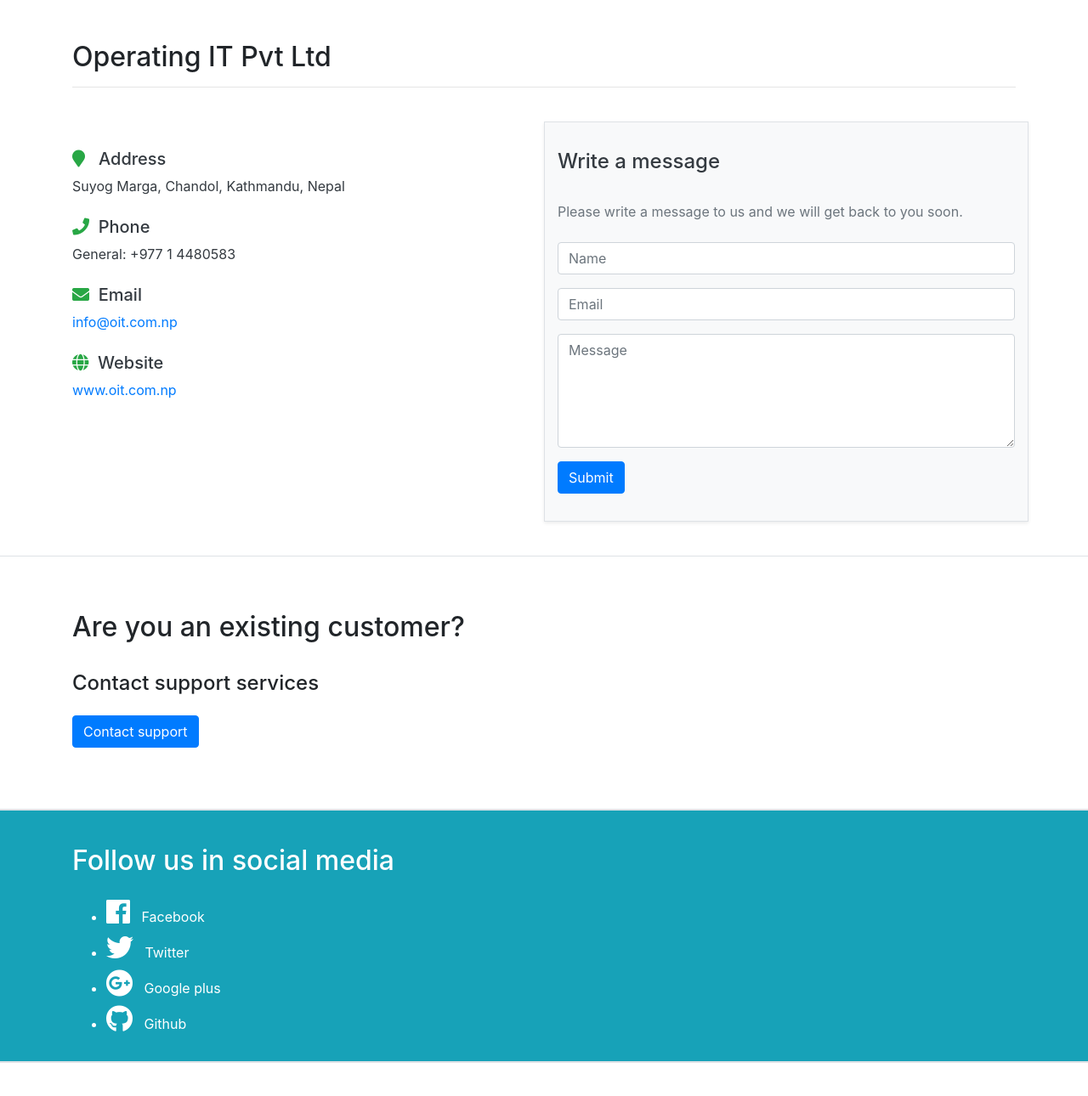
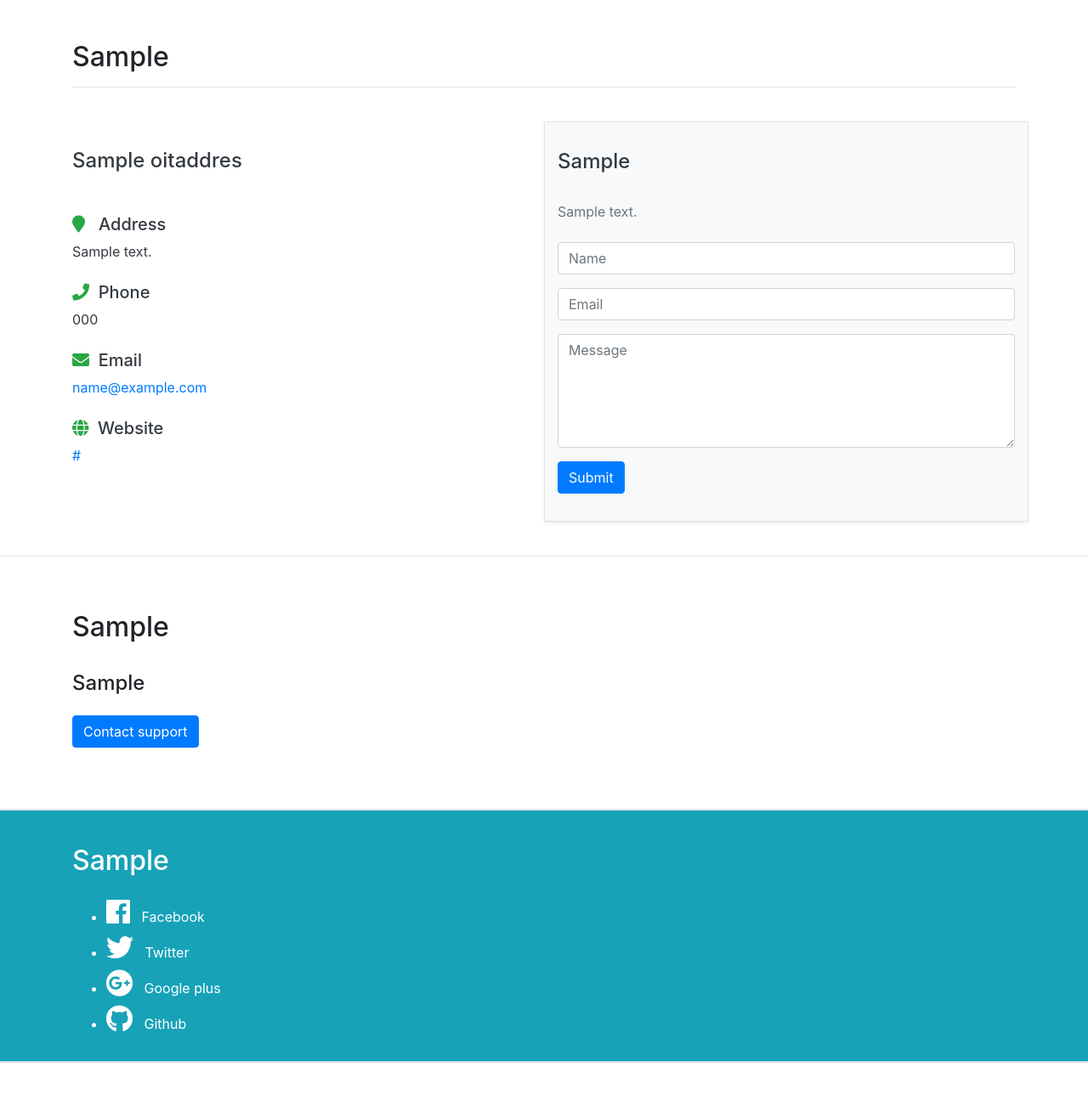
Before and after one commit to navrang-hotel/oit, a Django app: page /contact/ in a window 1280 px wide. Shown: the part 57-1347 px from the top of the page at 85% size. Run offline with Django 3.2, Linux system fonts and the light colour scheme; tables that the repository leaves empty hold one stand-in row (values such as "Sample post"); some libraries are stand-ins or nearby versions.

Commit message:
Making contact page cmslike; misc changes

```diff
--- a/base/models.py
+++ b/base/models.py
@@ -131,3 +131,82 @@ class IndexPageHeroPara(models.Model):
         """String representation of object."""
 
         return self.body
+
+# ===================
+# Contact Page header
+# ===================
+
+class ContactPageHeader(models.Model):
+    """Model class for Contact page header."""
+
+    header = models.CharField(max_length=100)
+
+
+    def __str__(self):
+        """String representation of object."""
+
+        return self.header
+
+# ===========
+# OIT Address
+# ===========
+
+class OITAddress(models.Model):
+    """Model class for OIT address."""
+
+    name = models.CharField(max_length=100)
+    address = models.CharField(max_length=150)
+    phone = models.CharField(max_length=20)
+    email = models.EmailField(max_length=100)
+    website = models.CharField(max_length=100)
+
+
+    def __str__(self):
+        """String representation of object."""
+
+        return self.name
+
+# ==========================
+# Contact page Write message
+# ==========================
+
+class ContactPageWriteMessage(models.Model):
+    """Model class for contact page write message section."""
+
+    header = models.CharField(max_length=100)
+    body = models.TextField(max_length=200)
+
+    def __str__(self):
+        """String representation of object."""
+
+        return self.header
+
+# ==============================
+# Contact page Existing Customer
+# ==============================
+
+class ContactPageExistingCustomer(models.Model):
+    """Model class for contact page existing customer section."""
+
+    header1 = models.CharField(max_length=100)
+    header2 = models.CharField(max_length=100)
+    btn_bs_class = models.CharField(max_length=20)
+
+    def __str__(self):
+        """String representation of object."""
+
+        return self.header1
+
+# ======================
+# Contact page Follow us
+# ======================
+
+class ContactPageFollowUs(models.Model):
+    """Model class for contact page follow us section."""
+
+    header = models.CharField(max_length=100)
+
+    def __str__(self):
+        """String representation of object."""
+
+        return self.header
--- a/base/templates/base/base_generic.html
+++ b/base/templates/base/base_generic.html
@@ -13,7 +13,7 @@
     <!-- /Bootstrap 4.0 -->
 
     <!-- Share this -->
-<script type='text/javascript' src='//platform-api.sharethis.com/js/sharethis.js#property=5b07254d467eb300118940c5&product=inline-share-buttons' async='async'></script>
+<!--<script type='text/javascript' src='//platform-api.sharethis.com/js/sharethis.js#property=5b07254d467eb300118940c5&product=inline-share-buttons' async='async'></script>-->
 
     <!-- title and favicon -->
     <title>OIT</title>
--- a/base/templates/base/contact.html
+++ b/base/templates/base/contact.html
@@ -6,31 +6,30 @@
 
 {% block content %}
   <div class="container pt-5">
-    <h2>Operating IT Pvt Ltd</h2>
+    <h2>{{ cph.header }}</h2>
     <hr/>
   </div>
-
-
 
   <div class="container-fluid shadow-rm">
     <div class="container my-4">
       <div class="row py-3 text-dark">
         <div class="col-sm-6">
           <p class="pb-3">
+            <h4 class="text-success-rm mb-5">{{ oit_address.name }}</h4>
             <h5 class="text-success-rm"><i class="fas fa-map-marker text-success"></i>&nbsp;&nbsp; Address</h5>
-            Suyog Marga, Chandol, Kathmandu, Nepal<br/><br/>
+            {{ oit_address.address }}<br/><br/>
             <h5><i class="fas fa-phone text-success"></i>&nbsp;  Phone</h5>
-            General: +977 1 4480583<br/><br/>
+            {{ oit_address.phone }}<br/><br/>
             <h5><i class="fas fa-envelope text-success"></i>&nbsp;  Email</h5>
-            <a href="">info@oit.com.np</a><br/><br/>
+            <a href="">{{ oit_address.email }}</a><br/><br/>
             <h5><i class="fas fa-globe text-success"></i>&nbsp;  Website</h5>
-            <a href="">www.oit.com.np</a><br/><br/>
+            <a href="">{{ oit_address.website }}</a><br/><br/>
           </p>
         </div>
         <div class="col-sm-6 bg-light border py-3 shadow-sm">
-          <h4 class="py-3">Write a message</h4>
+          <h4 class="py-3">{{ cpwm.header }}</h4>
           <p class="text-secondary py-2">
-Please write a message to us and we will get back to you soon.
+            {{ cpwm.body }}
           </p>
           <form action="" method="post">
             {% csrf_token %}
@@ -60,8 +59,8 @@ Please write a message to us and we will get back to you soon.
 
   <div class="container-fluid border-top border-bottom">
     <div class="container py-5">
-      <h2 class="py-3">Are you an existing customer?</h2>
-      <h4 class="py-2">Contact support services</h4>
+      <h2 class="py-3">{{ cpec.header1 }}</h2>
+      <h4 class="py-2">{{ cpec.header2 }}</h4>
       <p class="py-2">
         <a class="btn btn-primary text-white">Contact support</a>
       </p>
@@ -72,7 +71,7 @@ Please write a message to us and we will get back to you soon.
 
   <div class="container-fluid bg-info text-white border-top border-bottom py-3">
     <div class="container pt-4">
-      <h2>Follow us in social media</h2>
+      <h2>{{ cpfu.header }}</h2>
       <ul class="pt-3 nb-ul-nostyle">
         <li class="mb-2" ><a class="text-white" href="https://www.facebook.com/Operating-IT-436697390136345" target="_blank"><i class="fab fa-facebook fa-2x"></i>&nbsp;&nbsp; Facebook</a></li>
         <li class="mb-2" ><a class="text-white" href="https://twitter.com/OperatingI" target="_blank"><i class="fab fa-twitter fa-2x"></i>&nbsp;&nbsp; Twitter</a></li>
--- a/base/templates/base/services.html
+++ b/base/templates/base/services.html
@@ -7,14 +7,14 @@
 {% block content %}
 <div class="container-fluid bg-info-rm text-white-rm pb-5 shadow-sm">
     <div class="container pt-5 pb-3">
-            <h2 class="pb-4">OIT Services</h2>
+            <h2 class="pb-4">Services</h2>
             <div class="row py-3">
               <div class="col-sm-8">
 		<p>
 OIT provides IT services to business.
-Our services/products help organizations to
+Our services/products help organizations
 use information technology efficiently
-which result in increased organizational efficiency.
+to increase organizational efficiency.
 		</p>
               </div>
               <div class="col-sm-4">
--- a/base/templates/base/user_register_success.html
+++ b/base/templates/base/user_register_success.html
@@ -7,9 +7,11 @@
 {% block content %}
   <div class="container nb-fg-white my-5">
     <div class="col-sm-6">
-      <h2 class="mb-3"><i class="fas fa-check text-success"></i> Sign up complete</h2>
+      <h2 class="mb-3"><i class="fas fa-check text-success"></i> Welcome</h2>
       <p>
-Sign up has been completed.
+Thank you for signing up. A verficiation email is sent to your email
+address. Please follow the instructions in the email to complete your
+signup.
       </p>
     </div>
   </div>
--- a/base/views.py
+++ b/base/views.py
@@ -18,6 +18,9 @@ from django.contrib.auth.models import User
 
 from .models import ContactMessage, JobVacancy, IndexPageHeader
 from .models import IndexPageHeroPara
+from .models import OITAddress, ContactPageExistingCustomer, ContactPageFollowUs
+from .models import ContactPageWriteMessage, ContactPageHeader
+
 from ocprm.models import StartProjectRequest
 from .forms import ContactMessageForm, UserRegistrationForm
 from ocprm.forms import StartProjectRequestForm
@@ -57,6 +60,8 @@ def contact(request):
     """View function for contact page."""
 
     template = 'base/contact.html'
+
+
     context = {}
 
     return render(request, template, context)
@@ -166,17 +171,28 @@ class ContactMessageCreate(CreateView):
 
     template_name = 'base/contact.html'
     model = ContactMessage
-    # fields = [
-    #     'sender_name',
-    #     'sender_email',
-    #     'message',
-    # ]
     form_class = ContactMessageForm
 
     def get_success_url(self):
         """Override success url."""
 
         return reverse('base-contact-success')
+
+    def get_context_data(self, **kwargs):
+        """Override success url."""
+
+        oit_address = OITAddress.objects.get(id=1)
+        cph = ContactPageHeader.objects.get(id=1)
+        cpwm = ContactPageWriteMessage.objects.get(id=1)
+        cpec = ContactPageExistingCustomer.objects.get(id=1)
+        cpfu = ContactPageFollowUs.objects.get(id=1)
+        context = super(ContactMessageCreate, self).get_context_data(**kwargs)
+        context['cph'] = cph
+        context['oit_address'] = oit_address
+        context['cpwm'] = cpwm
+        context['cpec'] = cpec
+        context['cpfu'] = cpfu
+        return context
 
 def contactMessageSuccess(request):
     """View function for contact message success."""
@@ -218,7 +234,6 @@ def start_project_request(request):
             email = form.cleaned_data['email']
             project_type = form.cleaned_data['project_type']
             description = form.cleaned_data['description']
-            # check if user already exists
             user_exists = check_user_exists(email)
             if user_exists == True:
                 return HttpResponseRedirect(reverse('login'))
--- a/templates/register.html
+++ b/templates/register.html
@@ -5,7 +5,7 @@
   <div class="container col-sm-3">
     {% load odfilter %}
     <div class="mt-5 mb-3">
-      <h4 class="text-center">Sign Up New</h4>
+      <h4 class="text-center">Sign Up</h4>
     </div>
     <div class="">
       {% if form.errors %}
--- a/templates/registration/login.html
+++ b/templates/registration/login.html
@@ -5,7 +5,7 @@
   <div class="container col-sm-3">
     {% load odfilter %}
     <div class="mt-5 mb-3">
-      <h4 class="text-center">Sign in to OIT</h4>
+      <h4 class="text-center">Sign in</h4>
     </div>
     <div class="">
       {% if form.errors %}
```
Also changed, not shown: base/admin.py (+7 -0 lines).
